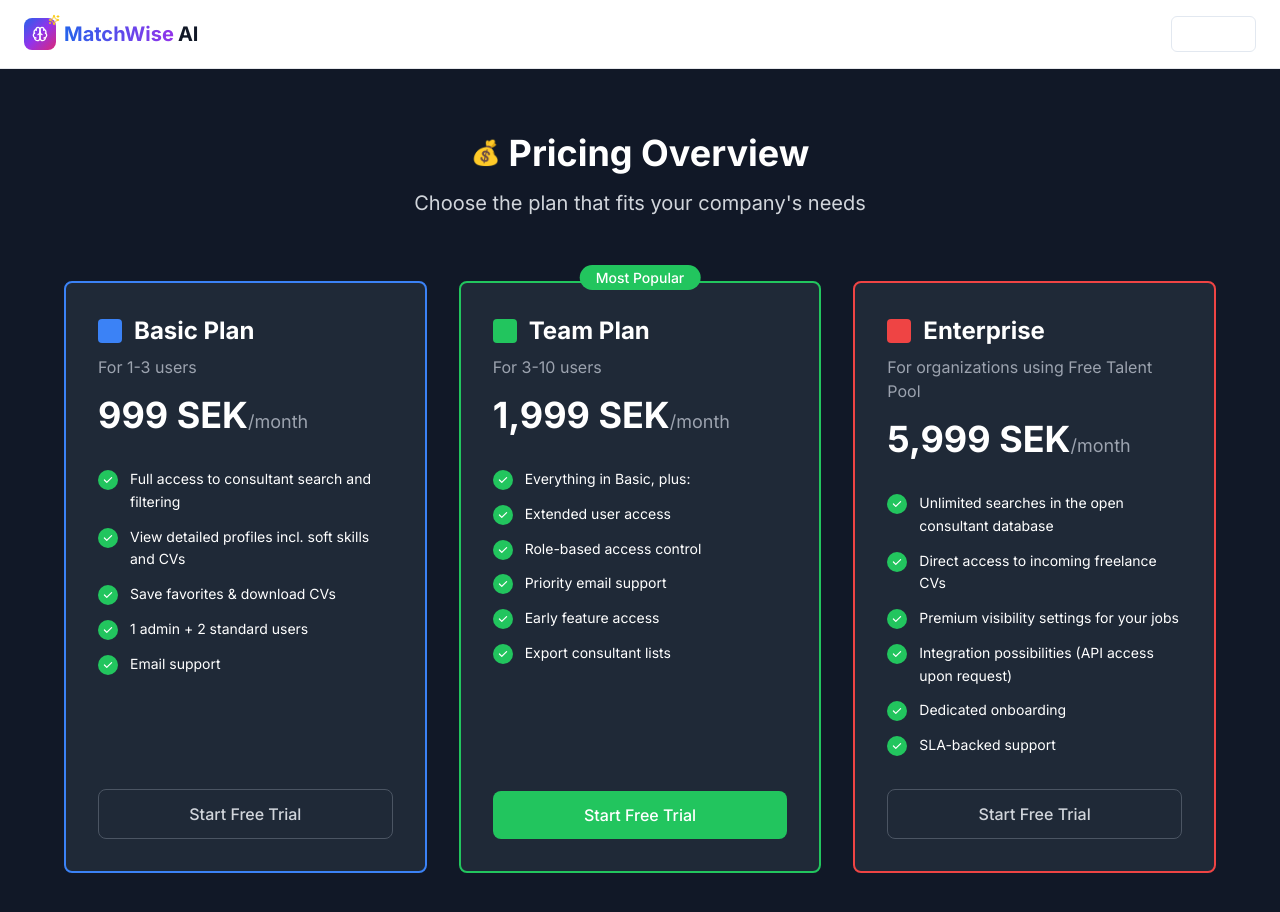
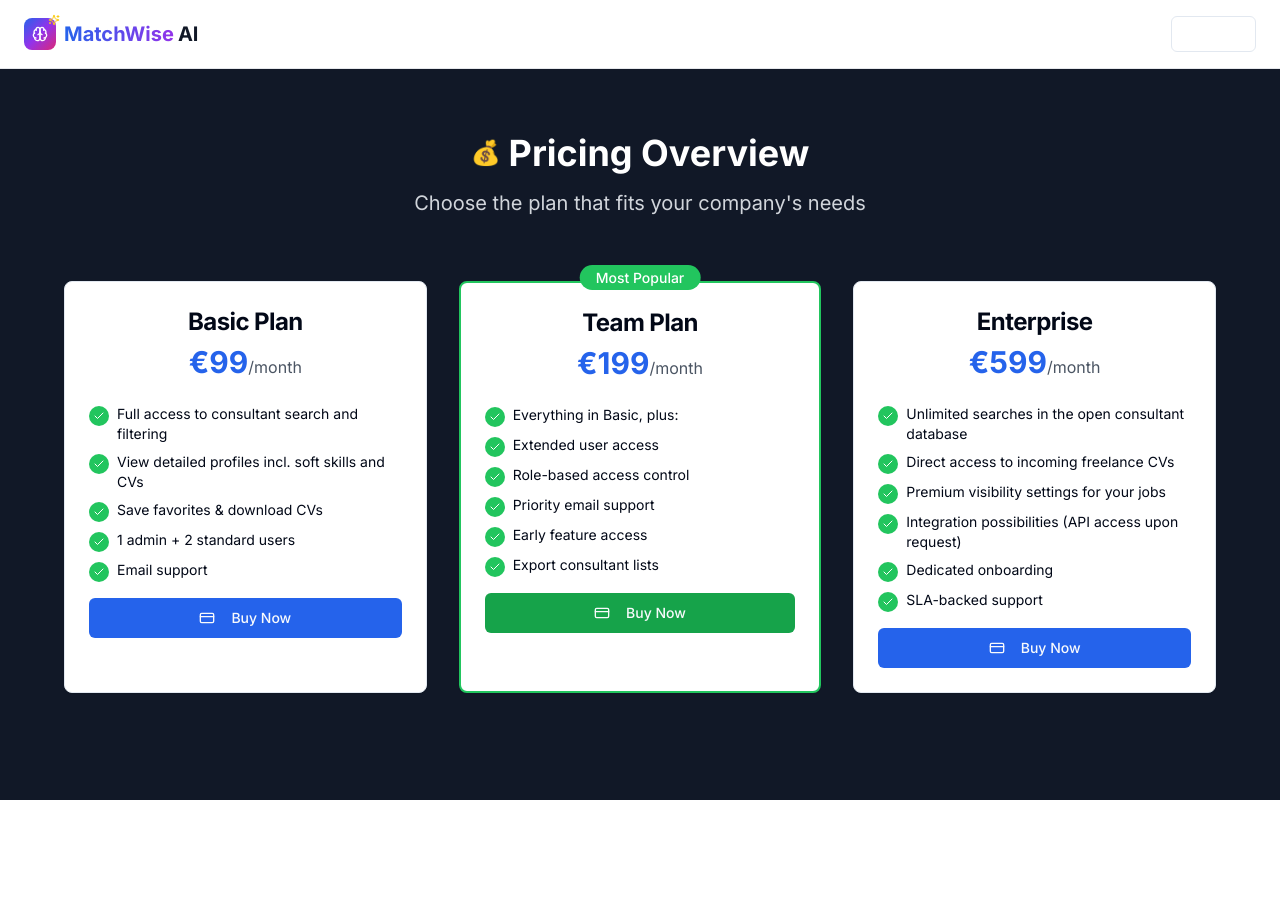
Before and after one commit to marchillander1/real-deal-artifacts, a React (Vite) app: page /pricing in a window 1280 px wide. Shown: the top 912 px of the page. After the commit the page ends 800 px from the top, so only its background shows below. Built offline with nearby package versions, Linux system fonts and the light colour scheme.

Commit message:
Refactor: Update pricing page and Stripe checkout
-   Change "Start Free Trial" to "Buy Now" on the pricing page.
-   Update pricing to €99 for Basic, €199 for Team, and €599 for Enterprise plans.
-   Update Stripe checkout component.

```diff
--- a/src/components/StripeCheckout.tsx
+++ b/src/components/StripeCheckout.tsx
@@ -22,8 +22,8 @@ export const StripeCheckout: React.FC<StripeCheckoutProps> = ({
   const [isLoading, setIsLoading] = useState(false);
   const { toast } = useToast();
 
-  // Check if this is the most popular plan (Team Plan at 1999 SEK)
-  const isPopular = planName === "Team Plan" && price === 1999;
+  // Check if this is the most popular plan (Team Plan at 199 EUR)
+  const isPopular = planName === "Team Plan" && price === 199;
 
   const handleCheckout = async () => {
     setIsLoading(true);
@@ -42,8 +42,8 @@ export const StripeCheckout: React.FC<StripeCheckoutProps> = ({
     } catch (error) {
       console.error('Checkout error:', error);
       toast({
-        title: "Fel vid betalning",
-        description: "Kunde inte starta betalningsprocessen. Försök igen.",
+        title: "Payment Error",
+        description: "Could not start payment process. Please try again.",
         variant: "destructive",
       });
     } finally {
@@ -64,7 +64,7 @@ export const StripeCheckout: React.FC<StripeCheckoutProps> = ({
         <CardHeader className="text-center">
           <CardTitle className="text-2xl font-bold">{planName}</CardTitle>
           <div className="text-3xl font-bold text-blue-600">
-            {price.toLocaleString()} SEK<span className="text-base font-normal text-gray-600">/månad</span>
+            €{price}<span className="text-base font-normal text-gray-600">/month</span>
           </div>
         </CardHeader>
         <CardContent className="space-y-4">
@@ -86,12 +86,12 @@ export const StripeCheckout: React.FC<StripeCheckoutProps> = ({
             {isLoading ? (
               <>
                 <div className="animate-spin rounded-full h-4 w-4 border-b-2 border-white mr-2"></div>
-                Behandlar...
+                Processing...
               </>
             ) : (
               <>
                 <CreditCard className="h-4 w-4 mr-2" />
-                Start Free Trial
+                Buy Now
               </>
             )}
           </Button>
--- a/src/pages/Dashboard.tsx
+++ b/src/pages/Dashboard.tsx
@@ -246,7 +246,7 @@ export default function DashboardPage() {
               <div className="grid grid-cols-1 md:grid-cols-3 gap-8 max-w-6xl mx-auto">
                 <StripeCheckout
                   planName="Basic Plan"
-                  price={999}
+                  price={99}
                   features={[
                     'Full access to consultant search and filtering',
                     'View detailed profiles incl. soft skills and CVs',
@@ -257,7 +257,7 @@ export default function DashboardPage() {
                 />
                 <StripeCheckout
                   planName="Team Plan"
-                  price={1999}
+                  price={199}
                   features={[
                     'Everything in Basic, plus:',
                     'Extended user access',
@@ -269,7 +269,7 @@ export default function DashboardPage() {
                 />
                 <StripeCheckout
                   planName="Enterprise"
-                  price={5999}
+                  price={599}
                   features={[
                     'Unlimited searches in the open consultant database',
                     'Direct access to incoming freelance CVs',
--- a/src/pages/Pricing.tsx
+++ b/src/pages/Pricing.tsx
@@ -6,7 +6,7 @@ import { StripeCheckout } from '@/components/StripeCheckout';
 const pricingPlans = [
   {
     name: 'Basic Plan',
-    price: 999,
+    price: 99,
     subtitle: 'For 1-3 users',
     popular: false,
     color: 'blue',
@@ -20,7 +20,7 @@ const pricingPlans = [
   },
   {
     name: 'Team Plan',
-    price: 1999,
+    price: 199,
     subtitle: 'For 3-10 users',
     popular: true,
     color: 'green',
@@ -35,7 +35,7 @@ const pricingPlans = [
   },
   {
     name: 'Enterprise',
-    price: 5999,
+    price: 599,
     subtitle: 'For organizations using Free Talent Pool',
     popular: false,
     color: 'red',
@@ -69,63 +69,12 @@ export default function Pricing() {
 
         <div className="grid grid-cols-1 md:grid-cols-3 gap-8 max-w-6xl mx-auto">
           {pricingPlans.map((plan, index) => (
-            <div key={index} className="relative">
-              {plan.popular && (
-                <div className="absolute -top-4 left-1/2 transform -translate-x-1/2">
-                  <span className="bg-green-500 text-white px-4 py-1 rounded-full text-sm font-medium">
-                    Most Popular
-                  </span>
-                </div>
-              )}
-              <div className={`
-                rounded-lg border-2 p-8 bg-gray-800 h-full flex flex-col
-                ${plan.color === 'blue' ? 'border-blue-500' : ''}
-                ${plan.color === 'green' ? 'border-green-500' : ''}
-                ${plan.color === 'red' ? 'border-red-500' : ''}
-              `}>
-                <div className="mb-6">
-                  <div className="flex items-center mb-2">
-                    <div className={`
-                      w-6 h-6 rounded mr-3
-                      ${plan.color === 'blue' ? 'bg-blue-500' : ''}
-                      ${plan.color === 'green' ? 'bg-green-500' : ''}
-                      ${plan.color === 'red' ? 'bg-red-500' : ''}
-                    `}></div>
-                    <h3 className="text-2xl font-bold">{plan.name}</h3>
-                  </div>
-                  <p className="text-gray-400 mb-4">{plan.subtitle}</p>
-                  <div className="text-4xl font-bold mb-2">
-                    {plan.price.toLocaleString()} SEK
-                    <span className="text-lg font-normal text-gray-400">/month</span>
-                  </div>
-                </div>
-
-                <ul className="space-y-3 mb-8 flex-grow">
-                  {plan.features.map((feature, featureIndex) => (
-                    <li key={featureIndex} className="flex items-start space-x-3">
-                      <div className="flex-shrink-0 w-5 h-5 rounded-full bg-green-500 flex items-center justify-center mt-0.5">
-                        <svg className="w-3 h-3 text-white" fill="currentColor" viewBox="0 0 20 20">
-                          <path fillRule="evenodd" d="M16.707 5.293a1 1 0 010 1.414l-8 8a1 1 0 01-1.414 0l-4-4a1 1 0 011.414-1.414L8 12.586l7.293-7.293a1 1 0 011.414 0z" clipRule="evenodd" />
-                        </svg>
-                      </div>
-                      <span className="text-sm leading-relaxed">{feature}</span>
-                    </li>
-                  ))}
-                </ul>
-
-                <div className="mt-auto">
-                  <button className={`
-                    w-full py-3 px-6 rounded-lg font-medium transition-colors
-                    ${plan.popular
-                      ? 'bg-green-500 hover:bg-green-600 text-white'
-                      : 'border border-gray-600 hover:border-gray-500 text-gray-300 hover:text-white'
-                    }
-                  `}>
-                    {plan.popular ? 'Start Free Trial' : 'Start Free Trial'}
-                  </button>
-                </div>
-              </div>
-            </div>
+            <StripeCheckout
+              key={index}
+              planName={plan.name}
+              price={plan.price}
+              features={plan.features}
+            />
           ))}
         </div>
       </div>
```
Also changed, not shown: 1 other file (tests, documents, lock files or other folders).
